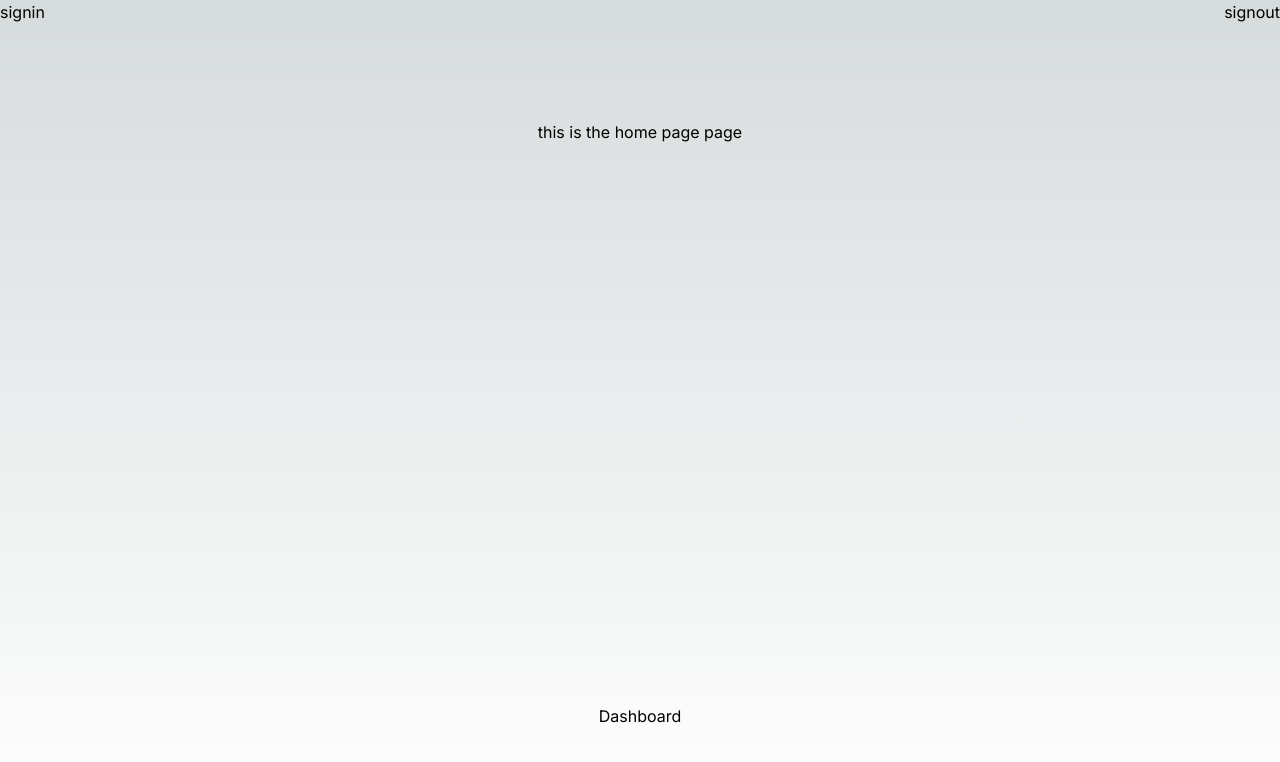
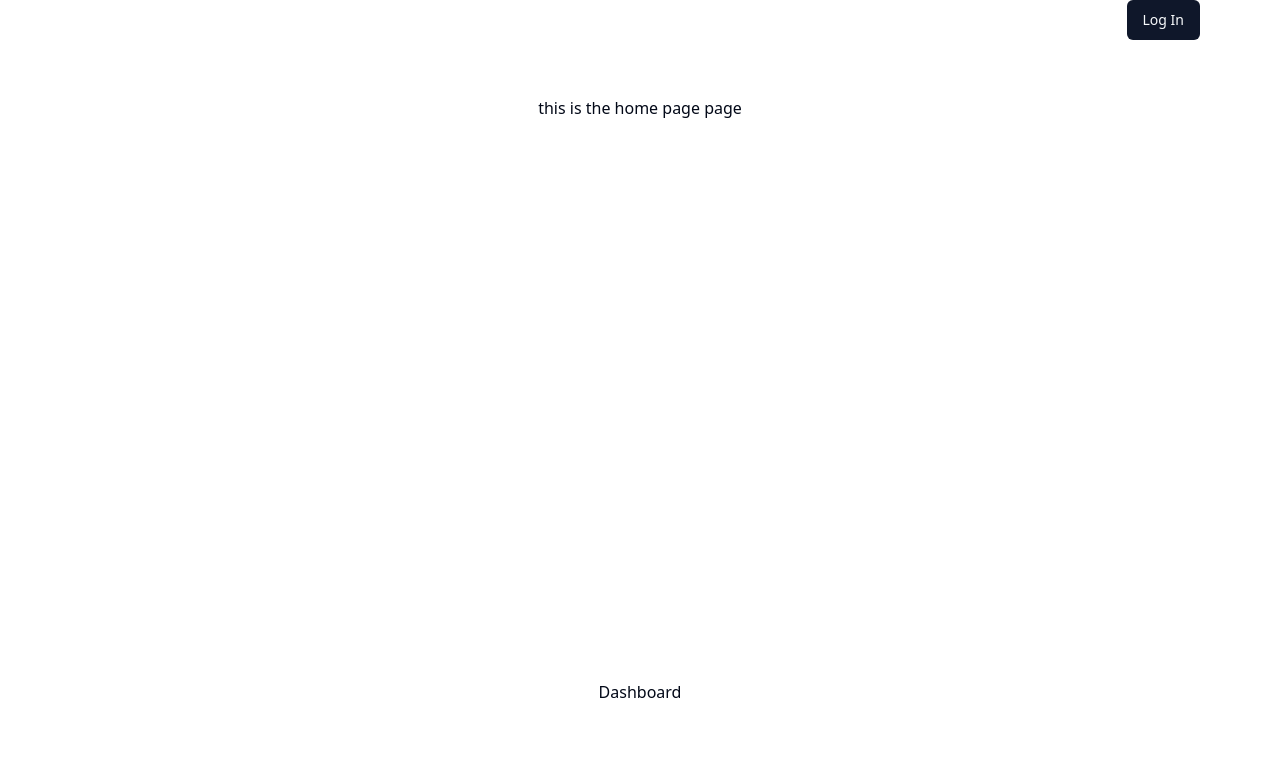
Before and after one commit to abhizeit/social-animals, a Next.js app: page / in a window 1280 px wide. Shown: the top 762 px of the page. Built offline with nearby package versions, Linux system fonts and the light colour scheme; no server answers.

Commit message:
adds shadcn ui

```diff
--- /dev/null
+++ b/src/app/api/posts/route.ts
@@ -0,0 +1,5 @@
+import { NextRequest } from "next/server";
+
+export default function handler(req:NextRequest){
+
+}
--- a/src/app/dashboard/page.tsx
+++ b/src/app/dashboard/page.tsx
@@ -1,5 +1,4 @@
 import { getServerSession } from "next-auth";
-import { signOut } from "next-auth/react";
 import { redirect } from "next/navigation";
 
 export default async function Dashboard() {
@@ -9,7 +8,9 @@
   }
   return (
     <>
-      <h1>This is DashBoard for {session.user.email}</h1>
+      <div className="h-screen pt-10 px-20 bg-gray-700">
+        <h1>This is DashBoard for {session.user.email}</h1>
+      </div>
     </>
   );
 }
--- a/src/app/globals.css
+++ b/src/app/globals.css
@@ -2,32 +2,75 @@
 @tailwind components;
 @tailwind utilities;
 
-:root {
-  --foreground-rgb: 0, 0, 0;
-  --background-start-rgb: 214, 219, 220;
-  --background-end-rgb: 255, 255, 255;
-}
+@layer base {
+  :root {
+    --background: 0 0% 100%;
+    --foreground: 222.2 84% 4.9%;
 
-@media (prefers-color-scheme: dark) {
-  :root {
-    --foreground-rgb: 255, 255, 255;
-    --background-start-rgb: 0, 0, 0;
-    --background-end-rgb: 0, 0, 0;
+    --card: 0 0% 100%;
+    --card-foreground: 222.2 84% 4.9%;
+
+    --popover: 0 0% 100%;
+    --popover-foreground: 222.2 84% 4.9%;
+
+    --primary: 222.2 47.4% 11.2%;
+    --primary-foreground: 210 40% 98%;
+
+    --secondary: 210 40% 96.1%;
+    --secondary-foreground: 222.2 47.4% 11.2%;
+
+    --muted: 210 40% 96.1%;
+    --muted-foreground: 215.4 16.3% 46.9%;
+
+    --accent: 210 40% 96.1%;
+    --accent-foreground: 222.2 47.4% 11.2%;
+
+    --destructive: 0 84.2% 60.2%;
+    --destructive-foreground: 210 40% 98%;
+
+    --border: 214.3 31.8% 91.4%;
+    --input: 214.3 31.8% 91.4%;
+    --ring: 222.2 84% 4.9%;
+
+    --radius: 0.5rem;
+  }
+
+  .dark {
+    --background: 222.2 84% 4.9%;
+    --foreground: 210 40% 98%;
+
+    --card: 222.2 84% 4.9%;
+    --card-foreground: 210 40% 98%;
+
+    --popover: 222.2 84% 4.9%;
+    --popover-foreground: 210 40% 98%;
+
+    --primary: 210 40% 98%;
+    --primary-foreground: 222.2 47.4% 11.2%;
+
+    --secondary: 217.2 32.6% 17.5%;
+    --secondary-foreground: 210 40% 98%;
+
+    --muted: 217.2 32.6% 17.5%;
+    --muted-foreground: 215 20.2% 65.1%;
+
+    --accent: 217.2 32.6% 17.5%;
+    --accent-foreground: 210 40% 98%;
+
+    --destructive: 0 62.8% 30.6%;
+    --destructive-foreground: 210 40% 98%;
+
+    --border: 217.2 32.6% 17.5%;
+    --input: 217.2 32.6% 17.5%;
+    --ring: 212.7 26.8% 83.9%;
   }
 }
 
-body {
-  color: rgb(var(--foreground-rgb));
-  background: linear-gradient(
-      to bottom,
-      transparent,
-      rgb(var(--background-end-rgb))
-    )
-    rgb(var(--background-start-rgb));
-}
-
-@layer utilities {
-  .text-balance {
-    text-wrap: balance;
+@layer base {
+  * {
+    @apply border-border;
+  }
+  body {
+    @apply bg-background text-foreground;
   }
 }
--- a/src/app/layout.tsx
+++ b/src/app/layout.tsx
@@ -4,8 +4,16 @@
 import Navbar from "@/components/Navbar";
 import { getServerSession } from "next-auth";
 import SessionProvider from "@/components/SessionProvider";
+import { authOptions } from "./api/auth/[...nextauth]/route";
 
-const inter = Inter({ subsets: ["latin"] });
+import { Inter as FontSans } from "next/font/google";
+
+import { cn } from "@/lib/utils";
+
+export const fontSans = FontSans({
+  subsets: ["latin"],
+  variable: "--font-sans",
+});
 
 export const metadata: Metadata = {
   title: "Create Next App",
@@ -17,10 +25,15 @@
 }: Readonly<{
   children: React.ReactNode;
 }>) {
-  const session = await getServerSession();
+  const session = await getServerSession(authOptions);
   return (
     <html lang="en">
-      <body className={inter.className}>
+      <body
+        className={cn(
+          "min-h-screen bg-background font-sans antialiased",
+          fontSans.variable
+        )}
+      >
         <SessionProvider session={session}>
           <Navbar />
           {children}
--- a/src/components/Navbar.tsx
+++ b/src/components/Navbar.tsx
@@ -1,24 +1,32 @@
 "use client";
-import { signOut } from "next-auth/react";
+import { signOut, useSession } from "next-auth/react";
+import Link from "next/link";
 import { redirect } from "next/navigation";
-import Link from "next/link";
+import { Button } from "./ui/button";
+import { LogOut } from "lucide-react";
 
 export default function Navbar() {
+  const { data: session } = useSession();
   return (
-    <div className="flex flex-row flex-wrap justify-between align-middle">
+    <div className=" h-10 flex flex-row  flex-wrap justify-between align-middle  top-0  backdrop-filter backdrop-blur-sm z-50 absolute w-screen px-20">
       <div>
-        <Link href={"/api/auth/signin"} >signin</Link>
-        {/* <button onClick={() => redirect("/api/auth/sigin")}>signin</button> */}
+        <h1 className="text-2xl text-white font-semibold">Anonymously</h1>
       </div>
-      <div>
+      {!session ? (
+        <div>
+          <Button asChild variant="default">
+            <Link href="/api/auth/signin">Log In</Link>
+          </Button>
+        </div>
+      ) : (
         <button
           onClick={() => {
             signOut();
           }}
         >
-          signout
+          <LogOut color="white" size={20} />
         </button>
-      </div>
+      )}
     </div>
   );
 }
--- /dev/null
+++ b/src/components/ui/button.tsx
@@ -0,0 +1,56 @@
+import * as React from "react"
+import { Slot } from "@radix-ui/react-slot"
+import { cva, type VariantProps } from "class-variance-authority"
+
+import { cn } from "@/lib/utils"
+
+const buttonVariants = cva(
+  "inline-flex items-center justify-center whitespace-nowrap rounded-md text-sm font-medium ring-offset-background transition-colors focus-visible:outline-none focus-visible:ring-2 focus-visible:ring-ring focus-visible:ring-offset-2 disabled:pointer-events-none disabled:opacity-50",
+  {
+    variants: {
+      variant: {
+        default: "bg-primary text-primary-foreground hover:bg-primary/90",
+        destructive:
+          "bg-destructive text-destructive-foreground hover:bg-destructive/90",
+        outline:
+          "border border-input bg-background hover:bg-accent hover:text-accent-foreground",
+        secondary:
+          "bg-secondary text-secondary-foreground hover:bg-secondary/80",
+        ghost: "hover:bg-accent hover:text-accent-foreground",
+        link: "text-primary underline-offset-4 hover:underline",
+      },
+      size: {
+        default: "h-10 px-4 py-2",
+        sm: "h-9 rounded-md px-3",
+        lg: "h-11 rounded-md px-8",
+        icon: "h-10 w-10",
+      },
+    },
+    defaultVariants: {
+      variant: "default",
+      size: "default",
+    },
+  }
+)
+
+export interface ButtonProps
+  extends React.ButtonHTMLAttributes<HTMLButtonElement>,
+    VariantProps<typeof buttonVariants> {
+  asChild?: boolean
+}
+
+const Button = React.forwardRef<HTMLButtonElement, ButtonProps>(
+  ({ className, variant, size, asChild = false, ...props }, ref) => {
+    const Comp = asChild ? Slot : "button"
+    return (
+      <Comp
+        className={cn(buttonVariants({ variant, size, className }))}
+        ref={ref}
+        {...props}
+      />
+    )
+  }
+)
+Button.displayName = "Button"
+
+export { Button, buttonVariants }
--- /dev/null
+++ b/src/lib/utils.ts
@@ -0,0 +1,6 @@
+import { type ClassValue, clsx } from "clsx"
+import { twMerge } from "tailwind-merge"
+
+export function cn(...inputs: ClassValue[]) {
+  return twMerge(clsx(inputs))
+}
--- a/tailwind.config.ts
+++ b/tailwind.config.ts
@@ -1,20 +1,80 @@
-import type { Config } from "tailwindcss";
+import type { Config } from "tailwindcss"
 
-const config: Config = {
+const config = {
+  darkMode: ["class"],
   content: [
-    "./src/pages/**/*.{js,ts,jsx,tsx,mdx}",
-    "./src/components/**/*.{js,ts,jsx,tsx,mdx}",
-    "./src/app/**/*.{js,ts,jsx,tsx,mdx}",
-  ],
+    './pages/**/*.{ts,tsx}',
+    './components/**/*.{ts,tsx}',
+    './app/**/*.{ts,tsx}',
+    './src/**/*.{ts,tsx}',
+	],
+  prefix: "",
   theme: {
+    container: {
+      center: true,
+      padding: "2rem",
+      screens: {
+        "2xl": "1400px",
+      },
+    },
     extend: {
-      backgroundImage: {
-        "gradient-radial": "radial-gradient(var(--tw-gradient-stops))",
-        "gradient-conic":
-          "conic-gradient(from 180deg at 50% 50%, var(--tw-gradient-stops))",
+      colors: {
+        border: "hsl(var(--border))",
+        input: "hsl(var(--input))",
+        ring: "hsl(var(--ring))",
+        background: "hsl(var(--background))",
+        foreground: "hsl(var(--foreground))",
+        primary: {
+          DEFAULT: "hsl(var(--primary))",
+          foreground: "hsl(var(--primary-foreground))",
+        },
+        secondary: {
+          DEFAULT: "hsl(var(--secondary))",
+          foreground: "hsl(var(--secondary-foreground))",
+        },
+        destructive: {
+          DEFAULT: "hsl(var(--destructive))",
+          foreground: "hsl(var(--destructive-foreground))",
+        },
+        muted: {
+          DEFAULT: "hsl(var(--muted))",
+          foreground: "hsl(var(--muted-foreground))",
+        },
+        accent: {
+          DEFAULT: "hsl(var(--accent))",
+          foreground: "hsl(var(--accent-foreground))",
+        },
+        popover: {
+          DEFAULT: "hsl(var(--popover))",
+          foreground: "hsl(var(--popover-foreground))",
+        },
+        card: {
+          DEFAULT: "hsl(var(--card))",
+          foreground: "hsl(var(--card-foreground))",
+        },
+      },
+      borderRadius: {
+        lg: "var(--radius)",
+        md: "calc(var(--radius) - 2px)",
+        sm: "calc(var(--radius) - 4px)",
+      },
+      keyframes: {
+        "accordion-down": {
+          from: { height: "0" },
+          to: { height: "var(--radix-accordion-content-height)" },
+        },
+        "accordion-up": {
+          from: { height: "var(--radix-accordion-content-height)" },
+          to: { height: "0" },
+        },
+      },
+      animation: {
+        "accordion-down": "accordion-down 0.2s ease-out",
+        "accordion-up": "accordion-up 0.2s ease-out",
       },
     },
   },
-  plugins: [],
-};
-export default config;
+  plugins: [require("tailwindcss-animate")],
+} satisfies Config
+
+export default config
```
Also changed, not shown: package.json (+10 -3 lines), components.json (added), 1 other file (tests, documents, lock files or other folders).
